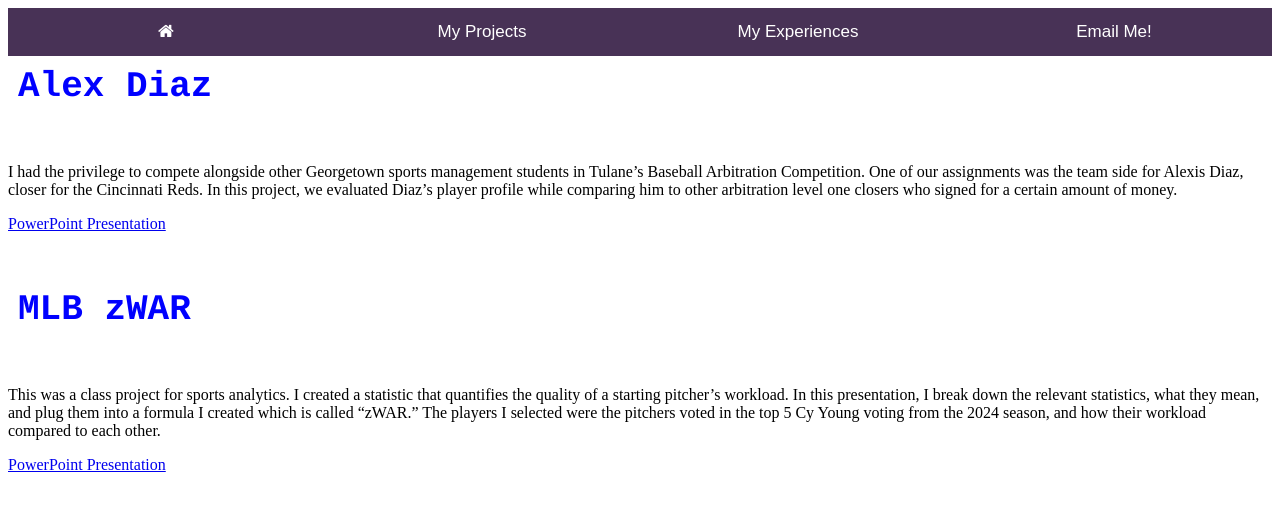
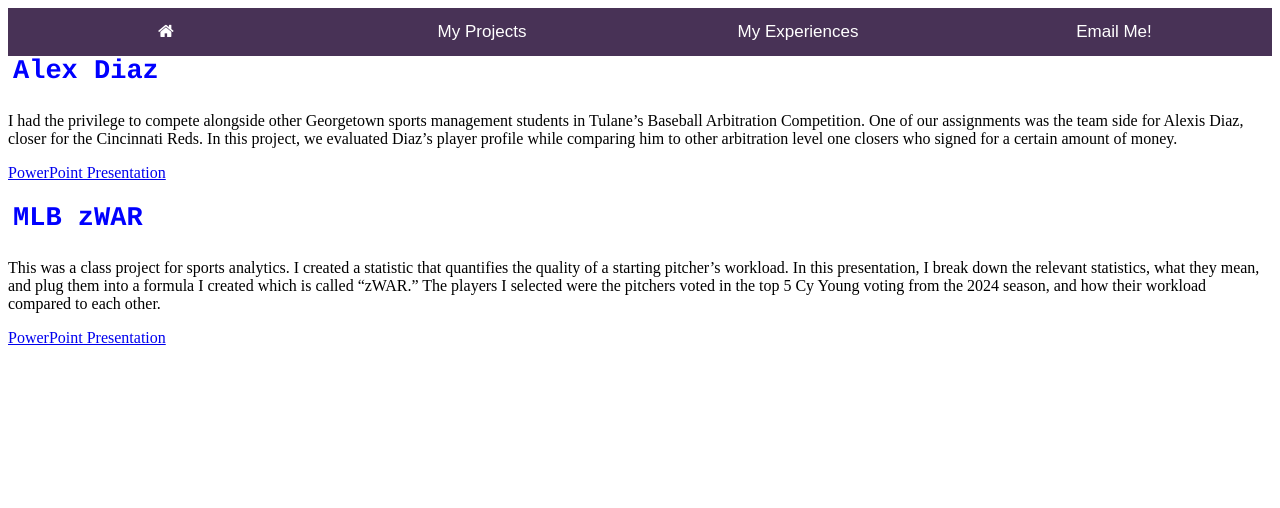
Before and after one commit to jwheat780/jwheat780.github.io, a plain HTML site: page projects.html in a window 1280 px wide. Drawn offline with Linux system fonts and the light colour scheme.

Commit message:
formatting

```diff
--- a/projects.html
+++ b/projects.html
@@ -64,20 +64,19 @@
 
 <br>
 
-<div style="font-size: 24px; color: #0000FF; border-radius: 15px; padding: 10px;">
-    <h2>Alex Diaz</h2>
+<div style="font-size: 18px; color: #0000FF; border-radius: 15px; padding: 5px; margin-bottom: 5px;">
+    <h2 style="margin-top: 0; margin-bottom: 5px;">Alex Diaz</h2>
 </div>
 
+<p>I had the privilege to compete alongside other Georgetown sports management students in Tulane’s Baseball Arbitration Competition. One of our assignments was the team side for Alexis Diaz, closer for the Cincinnati Reds. In this project, we evaluated Diaz’s player profile while comparing him to other arbitration level one closers who signed for a certain amount of money.</p>
+<p><a href="pdfs/Alexis Diaz Team Side.pptx">PowerPoint Presentation</a></p>
 
-<p>I had the privilege to compete alongside other Georgetown sports management students in Tulane’s Baseball Arbitration Competition. One of our assignments was the team side for Alexis Diaz, closer for the Cincinnati Reds. In this project, we evaluated Diaz’s player profile while comparing him to other arbitration level one closers who signed for a certain amount of money.</p>
-<p><a href = "pdfs/Alexis Diaz Team Side.pptx">PowerPoint Presentation</a></p>
-
-<div style="font-size: 24px; color: #0000FF; border-radius: 15px; padding: 10px;">
-    <h2>MLB zWAR</h2>
+<div style="font-size: 18px; color: #0000FF; border-radius: 15px; padding: 5px; margin-bottom: 5px;">
+    <h2 style="margin-top: 0; margin-bottom: 5px;">MLB zWAR</h2>
 </div>
 
+<p>This was a class project for sports analytics. I created a statistic that quantifies the quality of a starting pitcher’s workload. In this presentation, I break down the relevant statistics, what they mean, and plug them into a formula I created which is called “zWAR.” The players I selected were the pitchers voted in the top 5 Cy Young voting from the 2024 season, and how their workload compared to each other.</p>
+<p><a href="pdfs/MLB zWAR.pptx">PowerPoint Presentation</a></p>
 
-<p>This was a class project for sports analytics. I created a statistic that quantifies the quality of a starting pitcher’s workload. In this presentation, I break down the relevant statistics, what they mean, and plug them into a formula I created which is called “zWAR.” The players I selected were the pitchers voted in the top 5 Cy Young voting from the 2024 season, and how their workload compared to each other.</p>
-<p><a href = "pdfs/MLB zWAR.pptx">PowerPoint Presentation</a></p>
 
 </html>
```
